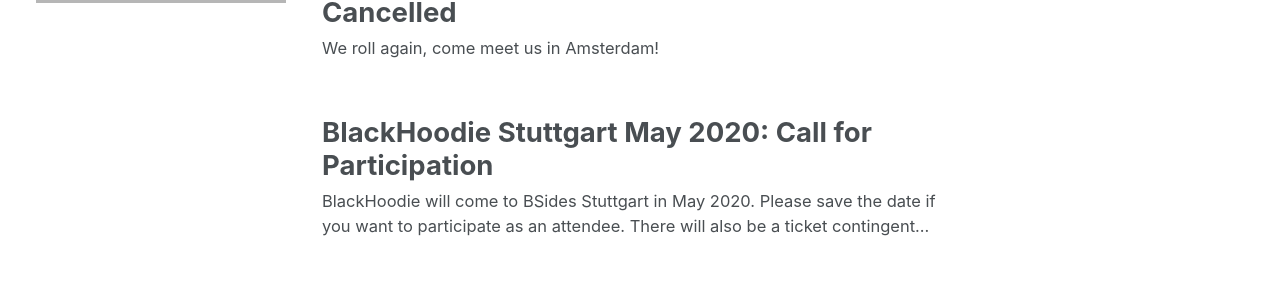
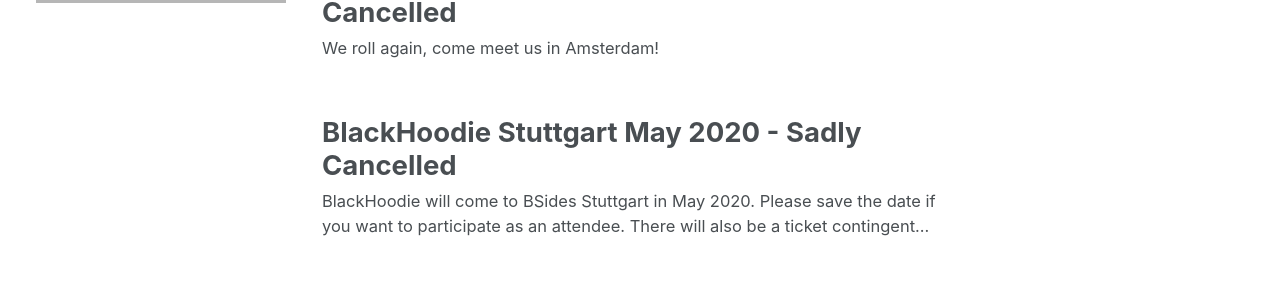
Before and after one commit to blackhoodieRE/blackhoodiere.github.io, a Jekyll site: the page built from index.html, in a window 1280 px wide and 900 px high, scrolled down 626 px. Shown: the part 145-441 px from the top of the window. Built offline with Jekyll 4.4.1, drawn with Linux system fonts in a browser that asks for light colours; the list of posts is cut into pages by our own code; comment, search, counter and statistics services are not loaded; grey boxes are pictures that could not be loaded.

Commit message:
Update 2020-03-02-BSides_Stuttgart-20.md

```diff
--- a/_posts/2020-03-02-BSides_Stuttgart-20.md
+++ b/_posts/2020-03-02-BSides_Stuttgart-20.md
@@ -1,6 +1,6 @@
 ---
 layout: single
-title: "BlackHoodie Stuttgart May 2020: Call for Participation"
+title: "BlackHoodie Stuttgart May 2020 - Sadly Cancelled"
 exerpt: "BlackHoodie Workshop for women at BSides Stuttgart 2020"
 tags: [workshop, conferences, BlackHoodie]
 date: 2020-03-02 00:00:00 -0500
```
